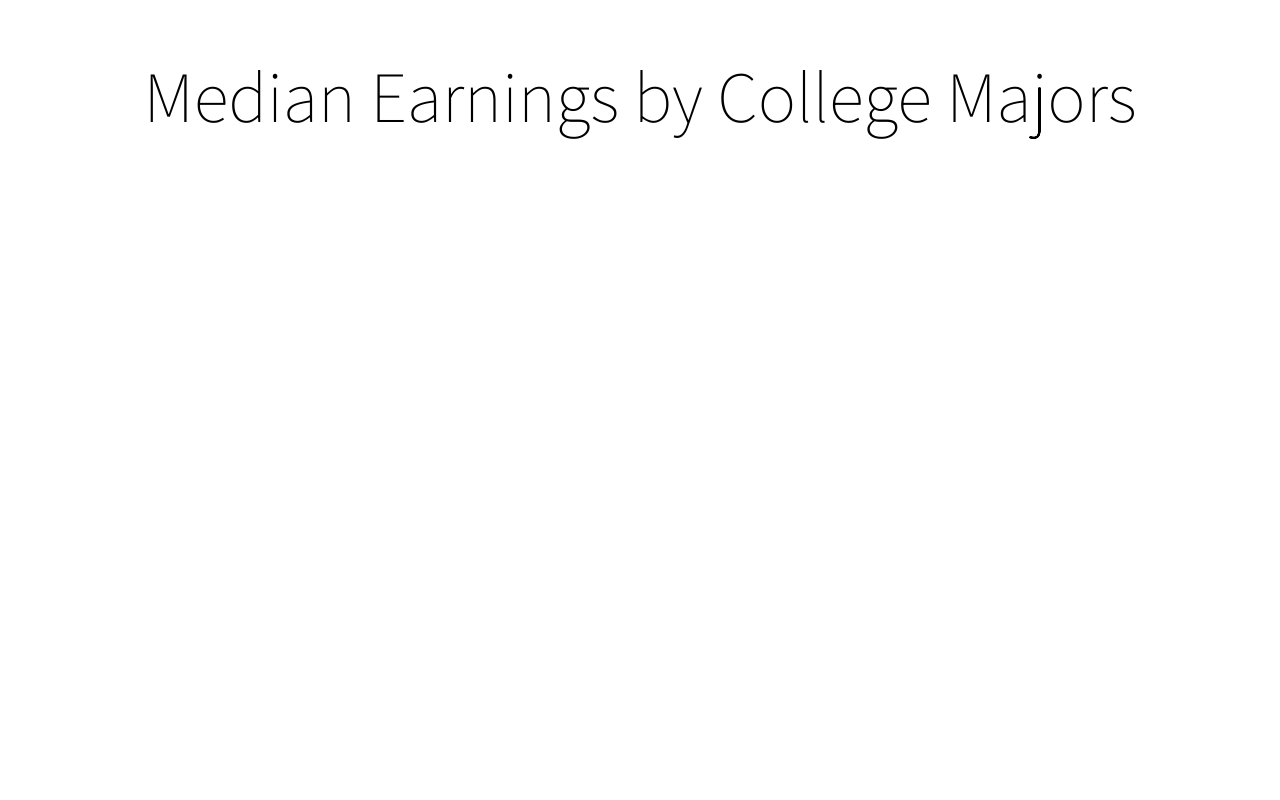
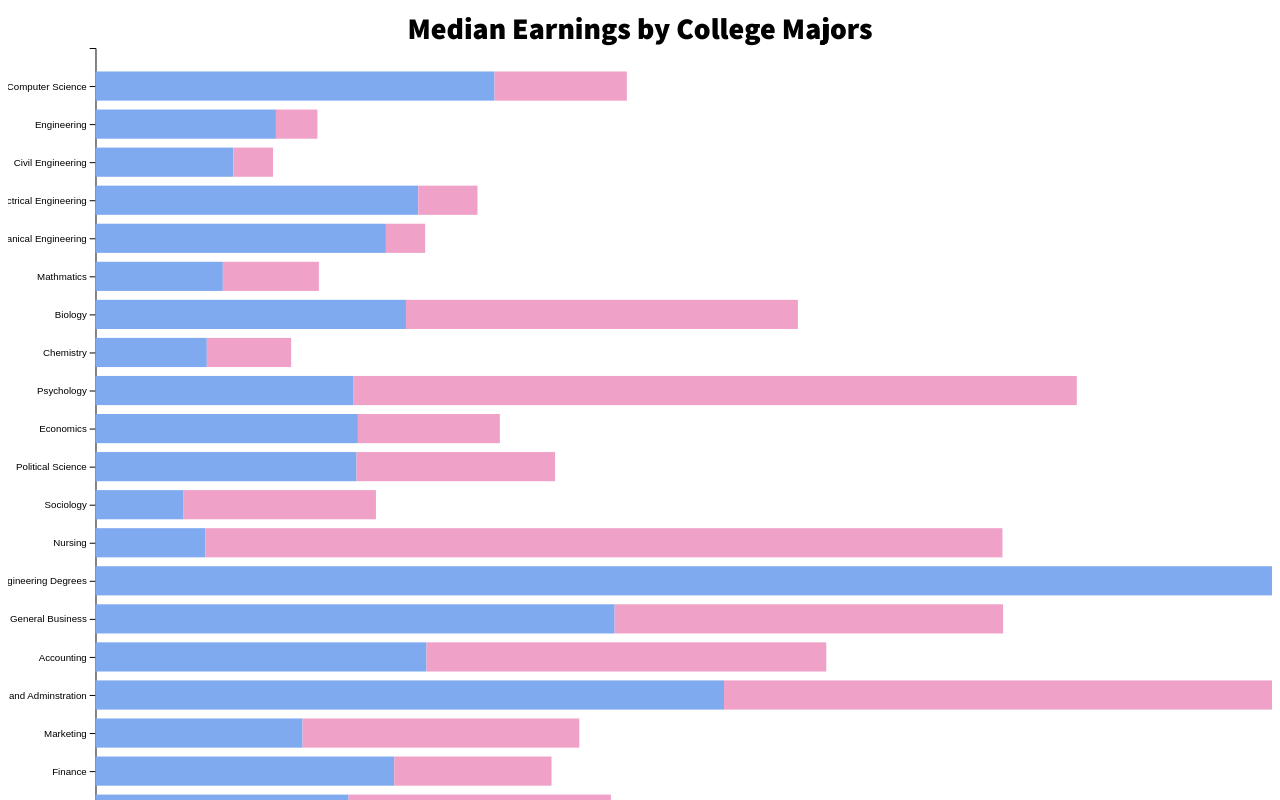
Before and after one commit to mf02511/College-Majors-Demographics, a SvelteKit app: page / in a window 1280 px wide. Shown: the top 800 px of the page. Built offline with nearby package versions, Linux system fonts and the light colour scheme.

Commit message:
made stacked bar with tooltip

```diff
--- a/src/components/App.svelte
+++ b/src/components/App.svelte
@@ -1,32 +1,43 @@
 <script>
     import * as d3 from 'd3';
     import { onMount } from 'svelte';
+    import GenderDist from './GenderDist.svelte';
 
-let data = [];
+    let genderData = [];
 
     onMount(async () => {
         const res = await fetch('gender.csv');
         const csv = await res.text();
-    data = d3.csvParse(csv, d3.autoType);
+        genderData = d3.csvParse(csv, d3.autoType);
     });
-$: console.log(data)
 </script>
 
 
 <main>
     <h1>Median Earnings by College Majors</h1>
+    <GenderDist {genderData} />
 </main>
 
 
 <style>
     @import url('https://fonts.googleapis.com/css2?family=Assistant:wght@200;400;600;700;800&display=swap');
+
+    *,
+    *::before,
+    *::after {
+        margin: 0;
+        padding: 0;
+    }
     main {
         text-align: center;
         font-family: 'Assistant', sans-serif;
+        margin: 0;
+        padding: 0;
     }
 
     h1 {
-        font-size: 72px;
-        font-weight: 200;
+        font-size: 30px;
+        font-weight: 800;
     }
+
 </style>
--- /dev/null
+++ b/src/components/GenderDist.svelte
@@ -0,0 +1,118 @@
+<script>
+	import * as d3 from 'd3';
+
+	export let genderData;
+
+	const width = 1300;
+	const height = 1400;
+	const marginTop = 20;
+	const marginRight = 40;
+	const marginBottom = 30;
+	const marginLeft = 90;
+
+	let gx;
+	let gy;
+
+	let hovered = -1;
+	let recorded_mouse_position = {
+		x: 0, y: 0
+	};
+
+
+	const subgroups = ['Male', 'Female'];
+
+	$: y = d3
+		.scaleBand()
+		.range([0, height - marginBottom])
+		.domain(genderData.map(function(d) {return d.Degree;}))
+		.padding(1);
+	$: x = d3
+		.scaleLinear()
+		.range([0, width - marginRight])
+		.domain([0, 3839000]);
+	$: d3.select(gy).call(d3.axisLeft(y));
+	$: d3.select(gx).call(d3.axisBottom(x));
+	$: stackedData = d3.stack()
+		.keys(subgroups)
+		(genderData);
+	$: color = d3.scaleOrdinal()
+		.domain(subgroups)
+		.range(['#7faaf0', '#f0a1c7'])
+
+</script>
+
+<div class="gender-dist-plot">
+	<svg
+		{width}
+		{height}
+		viewBox="0 0 {width} {height}"
+		style="max-width: 100%; height: auto;"
+	>
+		<g bind:this={gy} transform="translate({marginLeft}, 0)"/>
+		<g bind:this={gx} transform="translate({marginLeft}, {height - marginBottom})"/>
+		<g
+		class='bar'
+		>
+			{#each stackedData as genders}
+				{#each genders as d, i}
+					<rect
+						x={x(d[0]) + marginLeft}
+						y={y(d.data.Degree) - 15}
+						width={x(d[1] - d[0])}
+						height={30}
+						fill={color(genders.key)}
+						opacity={i === hovered ? 0.5: 1}
+						on:mouseover={(event) => {
+							hovered = i;
+							recorded_mouse_position = {
+								x: event.pageX,
+								y: event.pageY
+							}
+						}}
+						on:mouseout={(event) => {hovered = -1;}}
+					/>
+				{/each}
+			{/each}
+		</g>
+
+	</svg>
+
+	<div
+		class={hovered === -1 ? "tooltip-hidden": "tooltip-visible"}
+		style="left: {recorded_mouse_position.x + 20}px; top: {recorded_mouse_position.y + 20}px"
+	>
+		{#if hovered !== -1}
+			<b>{genderData[hovered].Degree}</b>
+			<br>
+			number of males: {genderData[hovered].Male} ({(genderData[hovered].Male * 100.0 /
+			(genderData[hovered].Male + genderData[hovered].Female)).toFixed(1)}%)
+			<br>
+			number of females: {genderData[hovered].Female} ({(genderData[hovered].Female * 100.0 /
+			(genderData[hovered].Male + genderData[hovered].Female)).toFixed(1)}%)
+		{/if}
+	</div>
+
+</div>
+
+<style>
+	.tooltip-hidden {
+		visibility: hidden;
+		font-family: "Assistant", sans-serif;
+		width: 500px;
+		position: absolute;
+	}
+
+	.tooltip-visible {
+		font: 18px sans-serif;
+		font-family: "Assistant", sans-serif;
+		font-weight: 600;
+		visibility: visible;
+		background-color: #e7e6eb;
+		border-radius: 5px;
+		width: 300px;
+		color: black;
+		position: absolute;
+		text-align: left;
+		padding: 10px;
+	}
+</style>
```
Lines whose indentation alone changed are shown as unchanged.
